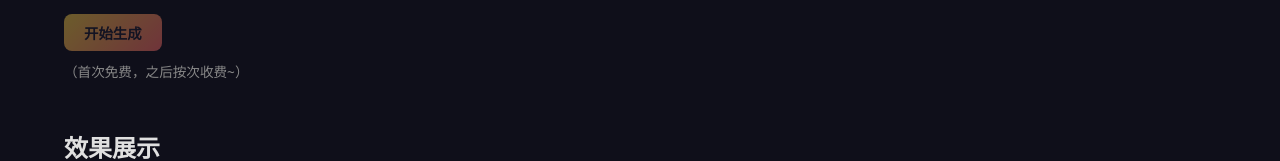
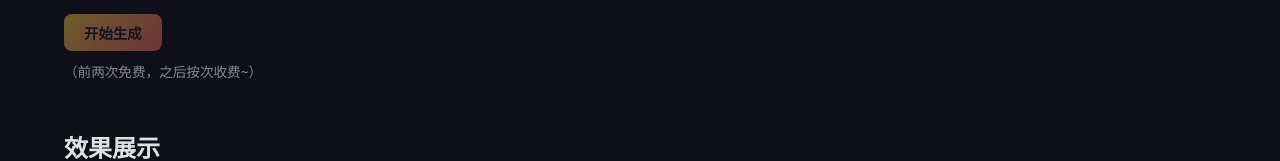
Before and after one commit to huiguangx/image2anything, a React (Vite) app: page / in a window 1280 px wide. Shown: the part 454-615 px from the top of the page. Built offline with nearby package versions, Linux system fonts and the light colour scheme.

Commit message:
Add self-hosted quota and nginx config

```diff
--- a/api/keys.js
+++ b/api/keys.js
@@ -9,7 +9,7 @@ function getRedis() {
 }
 
 const KEYS_SET = 'image_keys'
-const FREE_QUOTA = 1
+const FREE_QUOTA = 2
 
 function fingerprint(req) {
   const ip = req.headers['x-forwarded-for']?.split(',')[0]?.trim() || 'unknown'
--- a/src/components/CreatePanel.tsx
+++ b/src/components/CreatePanel.tsx
@@ -31,7 +31,7 @@ export function CreatePanel({ onGenerate }: CreatePanelProps) {
         >
           开始生成
         </button>
-        <p className="create-note">（首次免费，之后按次收费~）</p>
+        <p className="create-note">（前两次免费，之后按次收费~）</p>
       </div>
     </section>
   )
```
Also changed, not shown: 1 other file (tests, documents, lock files or other folders).
